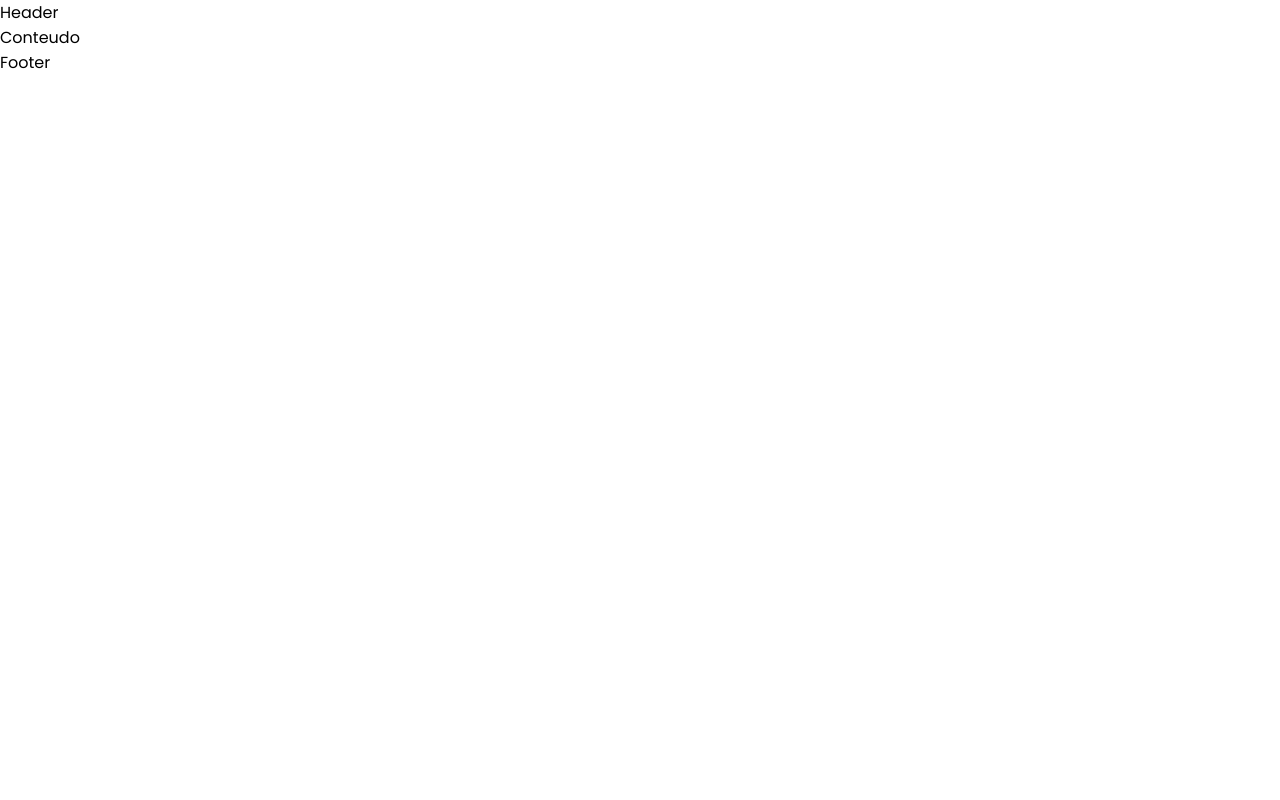
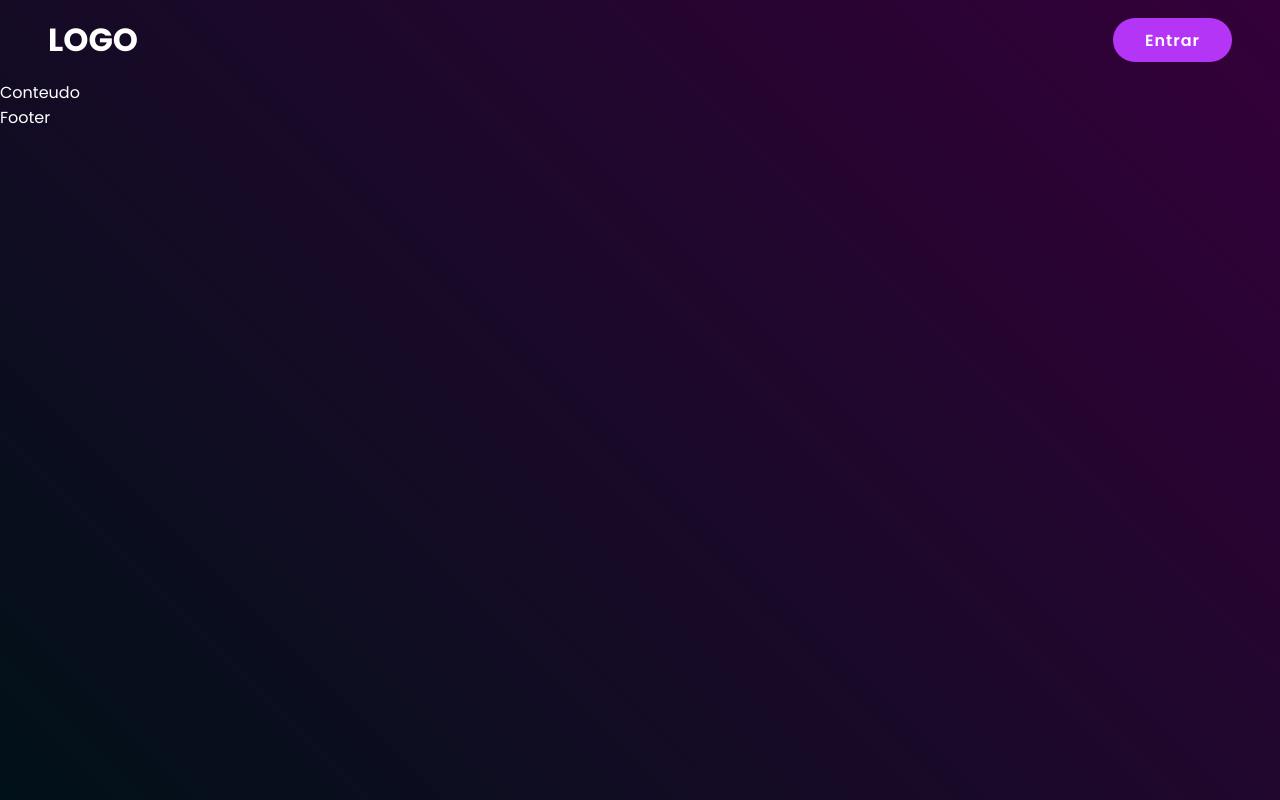
Before and after one commit to herbertcarnaubadesouza/Login-with-styled-component, a Next.js app in the folder FRONT/: page / in a window 1280 px wide. Built offline with nearby package versions, Linux system fonts and the light colour scheme.

Commit message:
feat: Header component

```diff
--- a/FRONT/src/components/Header/index.tsx
+++ b/FRONT/src/components/Header/index.tsx
@@ -1,8 +1,12 @@
 import React from 'react'
+import { LinkButton } from '../LinkButton'
 import { Container } from './styles'
 
 export function Header() {
   return (
-    <Container>Header</Container>
+    <Container>
+      <h1>LOGO</h1>
+      <LinkButton href="#">entrar</LinkButton>
+    </Container>
   )
 }
--- a/FRONT/src/components/Header/styles.ts
+++ b/FRONT/src/components/Header/styles.ts
@@ -1,5 +1,9 @@
 import styled from "styled-components";
 
 export const Container = styled.header`
-
+  display: flex;
+  align-items: center;
+  justify-content: space-between;
+  padding: 1rem 3rem;
+  width: 100%;
 `;
--- /dev/null
+++ b/FRONT/src/components/LinkButton/index.tsx
@@ -0,0 +1,16 @@
+import Link, { LinkProps } from 'next/link';
+import React from 'react'
+
+import { Button } from './styles'
+
+interface ButtonProps extends LinkProps {
+  children: string;
+}
+
+export function LinkButton({ children, ...rest }: ButtonProps) {
+  return (
+    <Link {...rest}>
+      <Button>{children}</Button>
+    </Link>
+  )
+}
--- /dev/null
+++ b/FRONT/src/components/LinkButton/styles.ts
@@ -0,0 +1,20 @@
+import styled from "styled-components";
+
+export const Button = styled.a`
+  cursor: pointer;
+  border-radius: 100rem; // A big number so it maintains the capsule shape
+  border: none;
+
+  color: white;
+  font-weight: 600;
+  letter-spacing: 1px;
+
+  background-color: rgb(181 53 246);
+  padding: 0.6rem 2rem;
+
+  text-transform: capitalize;
+
+  &:hover, &:focus {
+    filter: brightness(0.85);
+  }
+`;
--- /dev/null
+++ b/FRONT/src/components/PageContainer/index.tsx
@@ -0,0 +1,3 @@
+import { PageContainer as Container } from "./styles";
+
+export const PageContainer = Container;
--- /dev/null
+++ b/FRONT/src/components/PageContainer/styles.ts
@@ -0,0 +1,10 @@
+import styled from "styled-components";
+
+export const PageContainer = styled.div`
+  height: 100%;
+  width: 100%;
+
+  background: linear-gradient(225deg, #34003a, #011118);
+
+  color: white;
+`;
--- a/FRONT/src/pages/index.tsx
+++ b/FRONT/src/pages/index.tsx
@@ -2,16 +2,17 @@ import type { NextPage } from "next";
 import { Footer } from "../components/Footer";
 import { Header } from "../components/Header";
 import { HomeContainer } from "../components/HomeContainer";
+import { PageContainer } from "../components/PageContainer";
 
 const Home: NextPage = () => {
   return (
-    <>
+    <PageContainer>
       <Header />
       <HomeContainer>
         Conteudo
       </HomeContainer>
       <Footer />
-    </>
+    </PageContainer>
   );
 };
 
--- a/FRONT/src/styles/globals.css
+++ b/FRONT/src/styles/globals.css
@@ -3,7 +3,16 @@ html,
 body {
   padding: 0;
   margin: 0;
-  font-family: "Poppins", sans-serif;
+  font-family: 'Poppins', sans-serif;
+}
+
+html,
+body,
+body > div:first-child,
+div#__next,
+div#__next > div {
+  height: 100%;
+  width: 100%;
 }
 
 a {
@@ -13,7 +22,18 @@ a {
 
 * {
   box-sizing: border-box;
-  font-family: "Poppins", sans-serif;
+  font-family: 'Poppins', sans-serif;
+}
+
+h1,
+h2,
+h3,
+h4,
+h5,
+h6,
+p {
+  padding: 0;
+  margin: 0;
 }
 
 /* :root {
```
